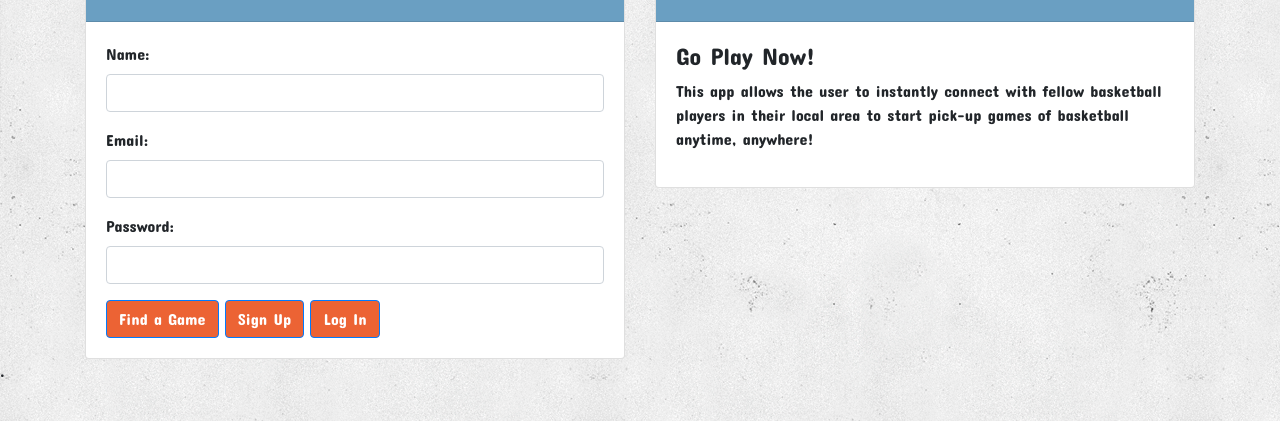
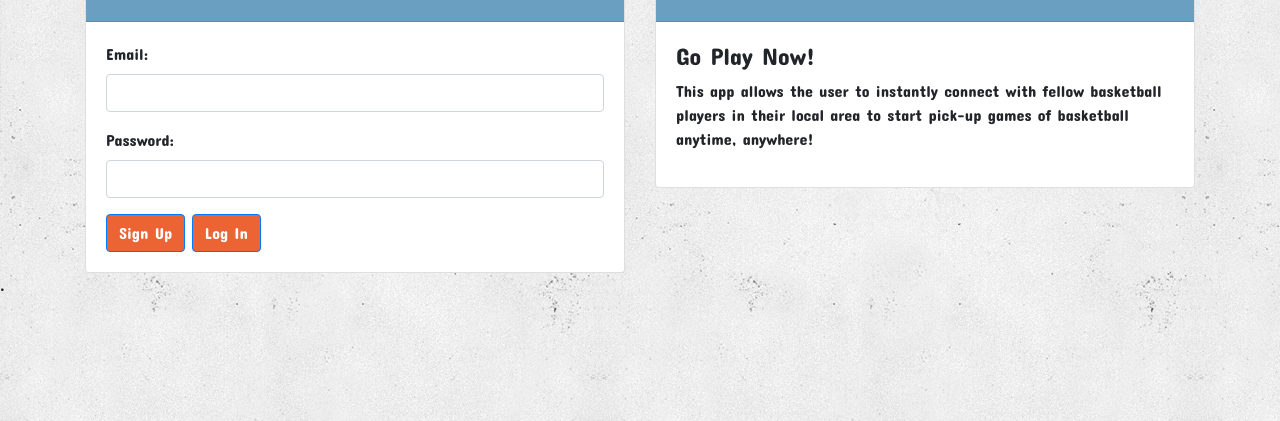
Before and after one commit to dylanglover6/pick-up-game, a plain HTML site: page public/login.html in a window 1280 px wide. Shown: the part 379-800 px from the top of the page. Drawn offline with nearby package versions, Linux system fonts and the light colour scheme.

Commit message:
removed name box and added readme

```diff
--- a/public/login.html
+++ b/public/login.html
@@ -49,10 +49,6 @@
               <!-- Sign-up Form (note the various input "types")-->
               <form role="form">
                 <div class="form-group">
-                  <label for="name-input">Name:</label>
-                  <input class="form-control" id="name-input" type="text">
-                </div>
-                <div class="form-group">
                   <label for="email-input">Email:</label>
                   <input class="form-control" id="txtEmail" type="email">
                 </div>
@@ -61,7 +57,6 @@
                   <input class="form-control" id="txtPassword" type="password">
                 </div>
 
-                <button style="background-color: #ec6334; border:#ffb75c margin: 5px;" class="btn btn-primary" id="find-game-btn" type="submit">Find a Game</button>
                 <button style="background-color: #ec6334; border:#ffb75c margin: 5px;" class="btn btn-primary" id="btnSignUp" type="submit">Sign Up</button>
                 <button style="background-color: #ec6334; border:#ffb75c margin: 5px;" class="btn btn-primary" id="btnLogin" type="submit">Log In</button>
               </form>
```
Also changed, not shown: 1 other file.
